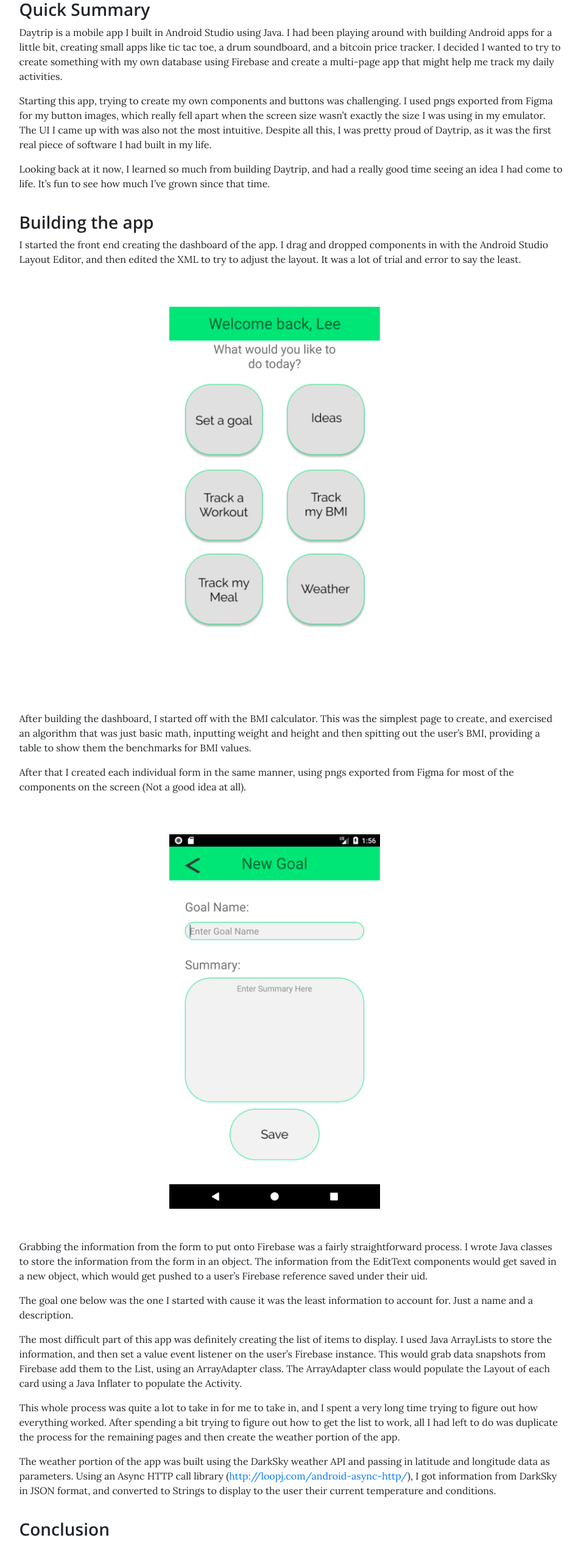
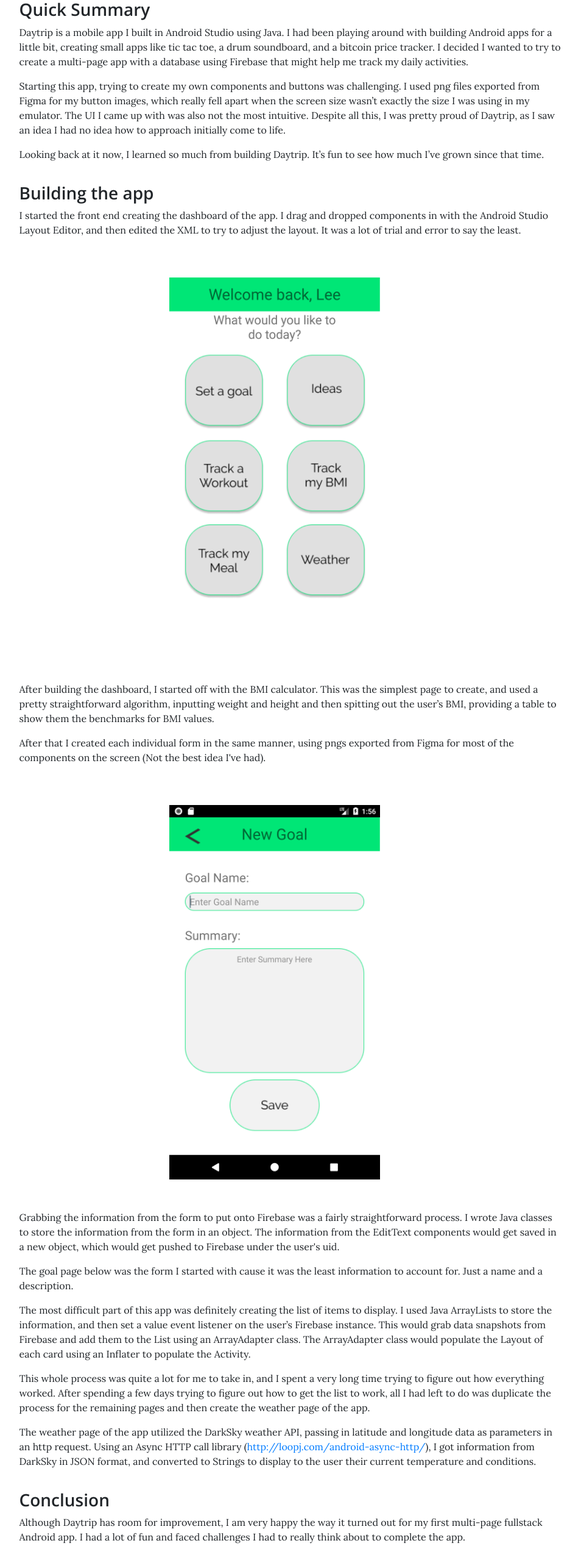
Before and after one commit to lee-ma/leema.ca, a React (Create React App) app: page /daytrip in a window 1280 px wide. Shown: the part 200-2735 px from the top of the page at 61% size, without its empty margins (161-1115 px from the left). Built offline with nearby package versions, Linux system fonts and the light colour scheme.

Commit message:
Edited projects

```diff
--- a/src/daytrip.js
+++ b/src/daytrip.js
@@ -13,40 +13,40 @@ class DayTrip extends React.Component {
             <p className="blog-subtitle">My first fullstack Android app</p>
             <h3 className="subheader">Quick Summary</h3>
             <p className="blog-body">
-              Daytrip is a mobile app I built in Android Studio using Java. I had been playing around with building Android apps for a little bit, creating small apps like tic tac toe, a drum soundboard, and a bitcoin price tracker. I decided I wanted to try to create something with my own database using Firebase and create a multi-page app that might help me track my daily activities.
+              Daytrip is a mobile app I built in Android Studio using Java. I had been playing around with building Android apps for a little bit, creating small apps like tic tac toe, a drum soundboard, and a bitcoin price tracker. I decided I wanted to try to create a multi-page app with a database using Firebase that might help me track my daily activities.
             </p>
             <p className="blog-body">
-              Starting this app, trying to create my own components and buttons was challenging. I used pngs exported from Figma for my button images, which really fell apart when the screen size wasn’t exactly the size I was using in my emulator. The UI I came up with was also not the most intuitive. Despite all this, I was pretty proud of Daytrip, as it was the first real piece of software I had built in my life.
+              Starting this app, trying to create my own components and buttons was challenging. I used png files exported from Figma for my button images, which really fell apart when the screen size wasn’t exactly the size I was using in my emulator. The UI I came up with was also not the most intuitive. Despite all this, I was pretty proud of Daytrip, as I saw an idea I had no idea how to approach initially come to life.
             </p>
             <p className="blog-body">
-              Looking back at it now, I learned so much from building Daytrip, and had a really good time seeing an idea I had come to life. It’s fun to see how much I’ve grown since that time.
+              Looking back at it now, I learned so much from building Daytrip. It’s fun to see how much I’ve grown since that time.
             </p>
             <div>
               <h3 className="subheader">Building the app</h3>
               <p className="blog-body">I started the front end creating the dashboard of the app. I drag and dropped components in with the Android Studio Layout Editor, and then edited the XML to try to adjust the layout. It was a lot of trial and error to say the least.</p>
               <img className="scrnshot-mob" src="./assets/daytrip-pics/dash.png"/>
               <p className="blog-body">
-                After building the dashboard, I started off with the BMI calculator. This was the simplest page to create, and exercised an algorithm that was just basic math, inputting weight and height and then spitting out the user’s BMI, providing a table to show them the benchmarks for BMI values.
+                After building the dashboard, I started off with the BMI calculator. This was the simplest page to create, and used a pretty straightforward algorithm, inputting weight and height and then spitting out the user’s BMI, providing a table to show them the benchmarks for BMI values.
               </p>
-              <p className="blog-body">After that I created each individual form in the same manner, using pngs exported from Figma for most of the components on the screen (Not a good idea at all). </p>
+              <p className="blog-body">After that I created each individual form in the same manner, using pngs exported from Figma for most of the components on the screen (Not the best idea I've had). </p>
               <img className="scrnshot-mob" src="./assets/daytrip-pics/form.png"/>
               <p className="blog-body">
-                Grabbing the information from the form to put onto Firebase was a fairly straightforward process. I wrote Java classes to store the information from the form in an object. The information from the EditText components would get saved in a new object, which would get pushed to a user’s Firebase reference saved under their uid.
+                Grabbing the information from the form to put onto Firebase was a fairly straightforward process. I wrote Java classes to store the information from the form in an object. The information from the EditText components would get saved in a new object, which would get pushed to Firebase under the user's uid.
               </p>
-              <p className="blog-body">The goal one below was the one I started with cause it was the least information to account for. Just a name and a description.</p>
+              <p className="blog-body">The goal page below was the form I started with cause it was the least information to account for. Just a name and a description.</p>
               <p className="blog-body">
-                The most difficult part of this app was definitely creating the list of items to display. I used Java ArrayLists to store the information, and then set a value event listener on the user’s Firebase instance. This would grab data snapshots from Firebase add them to the List, using an ArrayAdapter class. The ArrayAdapter class would populate the Layout of each card using a Java Inflater to populate the Activity.
+                The most difficult part of this app was definitely creating the list of items to display. I used Java ArrayLists to store the information, and then set a value event listener on the user’s Firebase instance. This would grab data snapshots from Firebase and add them to the List using an ArrayAdapter class. The ArrayAdapter class would populate the Layout of each card using an Inflater to populate the Activity.
               </p>
               <p className="blog-body">
-                This whole process was quite a lot to take in for me to take in, and I spent a very long time trying to figure out how everything worked. After spending a bit trying to figure out how to get the list to work, all I had left to do was duplicate the process for the remaining pages and then create the weather portion of the app.
+                This whole process was quite a lot for me to take in, and I spent a very long time trying to figure out how everything worked. After spending a few days trying to figure out how to get the list to work, all I had left to do was duplicate the process for the remaining pages and then create the weather page of the app.
               </p>
-              <p className="blog-body">The weather portion of the app was built using the DarkSky weather API and passing in latitude and longitude data as parameters. Using an Async HTTP call library (<a href="http://loopj.com/android-async-http/">http://loopj.com/android-async-http/</a>), I got information from DarkSky in JSON format, and converted to Strings to display to the user their current temperature and conditions.</p>
+              <p className="blog-body">The weather page of the app utilized the DarkSky weather API, passing in latitude and longitude data as parameters in an http request. Using an Async HTTP call library (<a href="http://loopj.com/android-async-http/">http://loopj.com/android-async-http/</a>), I got information from DarkSky in JSON format, and converted to Strings to display to the user their current temperature and conditions.</p>
               <h3 className="subheader"> Conclusion</h3>
               <p className="blog-body">
-                Although Daytrip left a lot to be desired, I am very happy the way it turned out for my first multi-page fullstack Android app. I learned so much from it, and it affirmed my decision to pursue a career in tech. I had a lot of fun and faced challenges I had to really think about to complete the app.
+                Although Daytrip has room for improvement, I am very happy the way it turned out for my first multi-page fullstack Android app. I had a lot of fun and faced challenges I had to really think about to complete the app.
               </p>
               <p className="blog-body">
-                I’m taking a break from Android development for a while to learn web development, but I will definitely be looking to get back in it some time soon. Hopefully, I’ll be able to apply a lot of the things I learned from this experience and my web dev experience to create a really kick-ass app next time.
+                I’m taking a break from Android development for a while to learn web development, but I will definitely be looking to get back in it some time soon. Hopefully, I’ll be able to apply a lot of the things I learned from this experience to make some great apps in the future.
               </p>
             </div>
             <p className="blog-ender">
```
